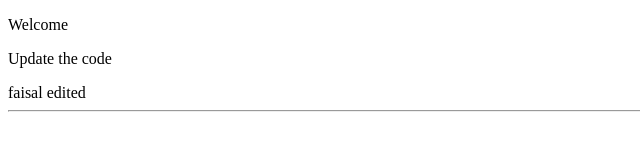
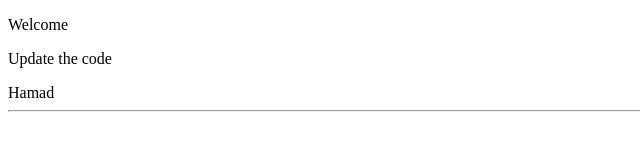
Before and after one commit to hamadm/Mills-plus, a plain HTML site: page index.html in a window 1280 px wide. Shown: the full height of the page, 0-640 px from the left. Drawn offline with Linux system fonts and the light colour scheme.

Commit message:
added hamad

```diff
--- a/index.html
+++ b/index.html
@@ -7,7 +7,7 @@
 <body>
 <p>Welcome</p>
 <p>Update the code</p>
-faisal edited
+Hamad
 <hr />
 </body>
 </html>
```
